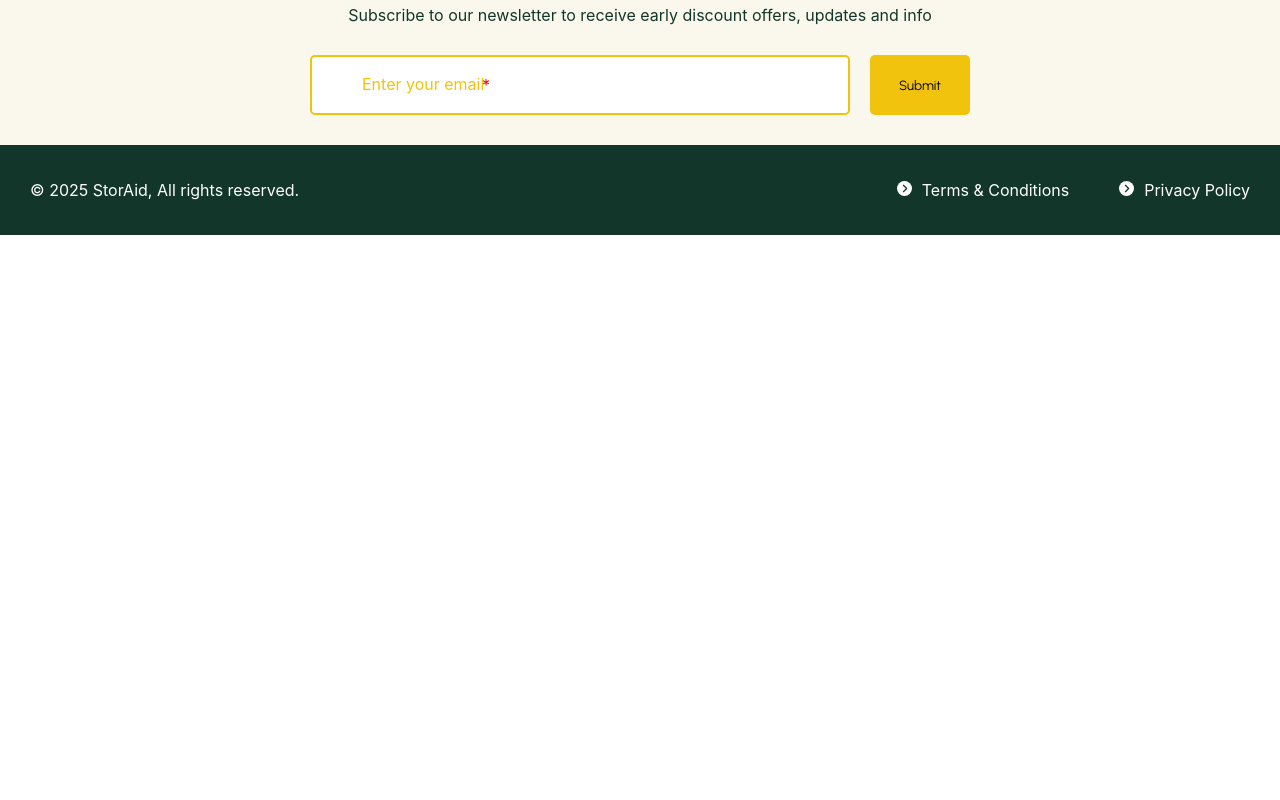
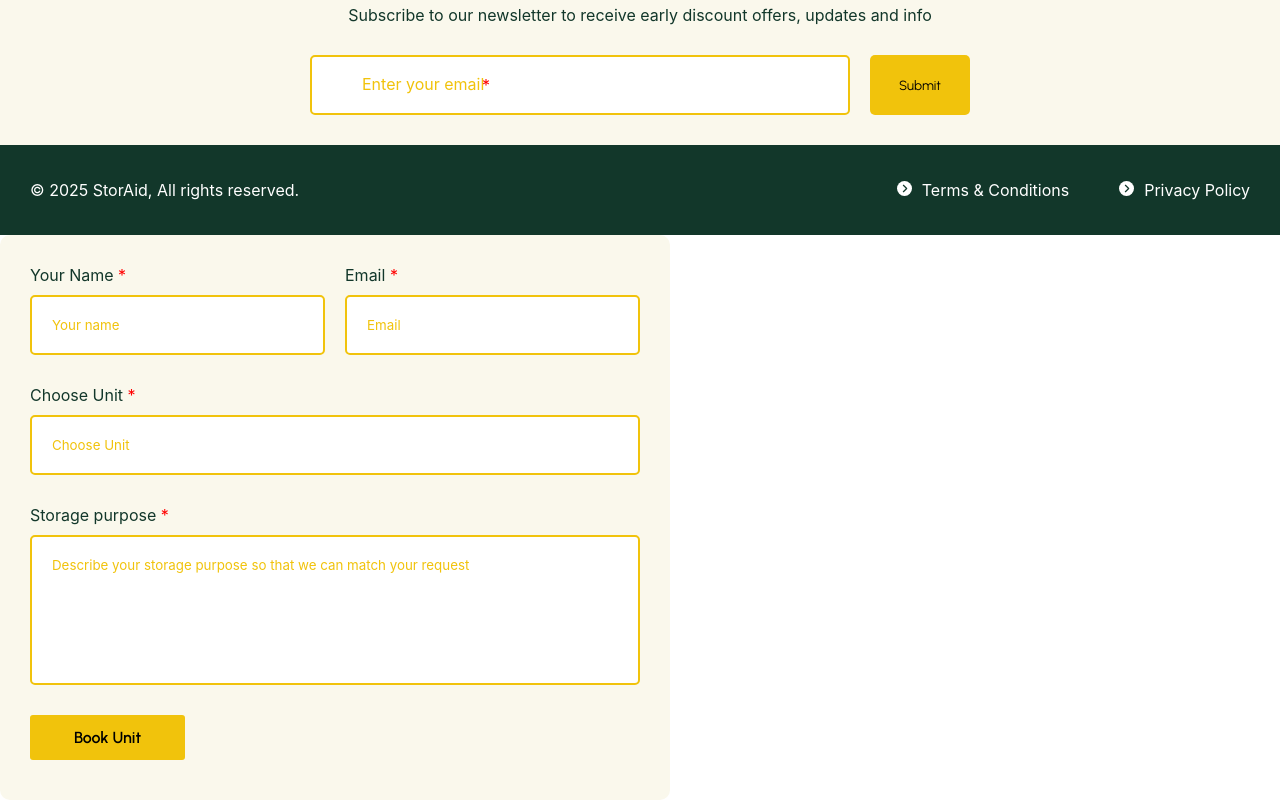
Before and after one commit to ChristofferRiquelme/storaid-project, a React (Vite) app: page / in a window 1280 px wide. Shown: the part 7864-8664 px from the top of the page. Before the commit the page ends 8099 px from the top, so only its background shows below. Built offline with nearby package versions, Linux system fonts and the light colour scheme; no server answers.

Commit message:
Booking unit form component done

```diff
--- /dev/null
+++ b/src/components/BookingUnitForm.jsx
@@ -0,0 +1,95 @@
+import React from 'react'
+import { use, useState } from 'react'
+
+function BookingUnitForm() {
+        const [formData, setformData] = useState({ name: '', email: '', selectedUnit: '', purpose: '' });
+        const [errors, setErrors] = useState({});
+        const [submitted, setSubmitted] = useState(false);
+
+        const handleChange = (e) => {
+            const { name, value } = e.target;
+            setformData({ ...formData, [name]: value });
+
+            if (value.trim() === '') {
+                setErrors(prevErrors => ({ ...prevErrors, [name]: `This ${name} is required` }));
+            } else {
+                setErrors(prevErrors => ({ ...prevErrors, [name]: '' }));
+            }
+        };
+
+        const handleOk = () => {
+            setSubmitted(false);
+        };
+
+        const handleSubmit = async (e) => {
+            e.preventDefault();
+
+            const newErrors = {}
+            Object.keys(formData).forEach(field => {
+                if (formData[field].trim() === '') {
+                    newErrors[field] = `This ${field} is required`;
+                }
+            });
+
+            if (Object.keys(newErrors).length > 0) {
+                setErrors(newErrors);
+                return;
+            }
+
+            const res = await fetch('https://win25-jsf-assignment.azurewebsites.net/api/booking', {
+                method: 'POST',
+                headers: {
+                    'Content-Type': 'application/json',
+                },
+                body: JSON.stringify(formData),
+            });
+
+            if (res.ok) {
+                setSubmitted(true);
+                setformData({ name: '', email: '', selectedUnit: '', purpose: '' });
+            }
+        };
+
+        if (submitted) {
+            return (
+                <div className='contact-form-thank-you'>
+                    <h2>Thank You!</h2>
+                    <p>Your message has been sent successfully. We will get back to you shortly.</p>
+                    <button className='booking-form-thank-you-button' onClick={handleOk}>OK</button>
+                </div>
+            );
+        }
+
+  return (
+    <form className='contact-form' onSubmit={handleSubmit} noValidate>
+        <div className="body">
+            <div className="body-second-row">
+                <div className="body-second-row-email">
+                    <label>Your Name <span>*</span></label>
+                    <input type="text" name='name' value={formData.name} onChange={handleChange} required placeholder='Your name' />
+                    <span>{errors.email && errors.email}</span>
+                </div>
+                <div className="body-second-row-phone">
+                    <label>Email <span>*</span></label>
+                    <input type="email" name='email' value={formData.email} onChange={handleChange} placeholder='Email' />
+                </div>
+            </div>
+            <div className="body-third-row">
+                <label>Choose Unit <span>*</span></label>
+                <input type="text" name='selectedUnit' value={formData.selectedUnit} onChange={handleChange} required placeholder='Choose Unit' />
+                <span>{errors.selectedUnit && errors.selectedUnit}</span>
+            </div>
+            <div className="body-fourth-row">
+                <label>Storage purpose <span>*</span></label>
+                <textarea className='comment-section' name="purpose" value={formData.purpose} onChange={handleChange} required placeholder='Describe your storage purpose so that we can match your request'></textarea>
+                <span>{errors.purpose && errors.purpose}</span>
+            </div>
+            <div className="body-submit">
+                <button className='body-submit-button' type="submit">Book Unit</button>
+            </div>
+        </div>
+    </form>
+  )
+}
+
+export default BookingUnitForm
--- a/src/main.jsx
+++ b/src/main.jsx
@@ -18,6 +18,7 @@ import SubscribeOurNewsletter from './components/SubscribeOurNewsletter.jsx'
 import Footer from './components/Footer.jsx'
 import GetInTouchForm from './components/GetInTouchForm.jsx'
 import GetInTouch from './components/GetInTouch.jsx'
+import BookingUnitForm from './components/BookingUnitForm.jsx'
 
 createRoot(document.getElementById('root')).render(
   <StrictMode>
@@ -43,5 +44,6 @@ createRoot(document.getElementById('root')).render(
     <BlogAndNews />
     <SubscribeOurNewsletter />
     <Footer />
+    <BookingUnitForm />
   </StrictMode>,
 )
```
